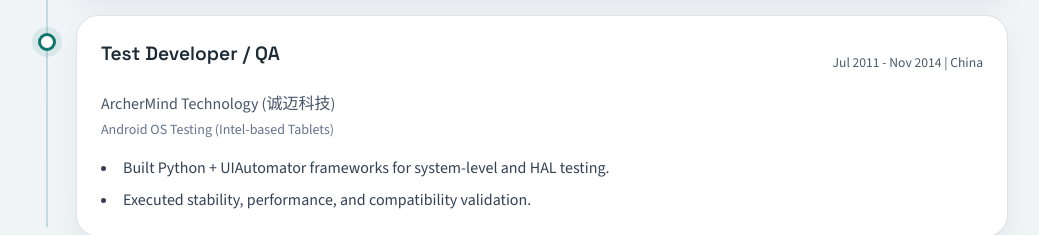
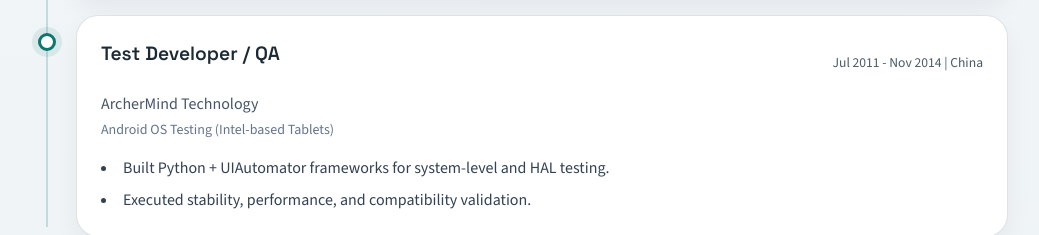
Before and after one commit to xyh421/xyh421.github.io, a plain HTML site: page index.html in a window 1280 px wide. Shown: the part 3469-3704 px from the top of the page, without its empty margins (120-1159 px from the left). Drawn offline with nearby package versions, Linux system fonts and the light colour scheme.

Commit message:
Remove Chinese company name from English ArcherMind entry

```diff
--- a/index.html
+++ b/index.html
@@ -326,7 +326,7 @@
               <h3 class="card-title" data-translate="exp7Title">Test Developer / QA</h3>
               <span class="timeline-date" data-translate="exp7Date">Jul 2011 - Nov 2014 | China</span>
             </div>
-            <p class="text-slate-600 mt-2" data-translate="exp7Company">ArcherMind Technology (诚迈科技)</p>
+            <p class="text-slate-600 mt-2" data-translate="exp7Company">ArcherMind Technology</p>
             <p class="text-sm text-slate-500 mt-1" data-translate="exp7Project">Android OS Testing (Intel-based Tablets)</p>
             <ul class="list-disc list-inside text-slate-700 space-y-2 mt-4">
               <li data-translate="exp7Li1">Built Python + UIAutomator frameworks for system-level and HAL testing.</li>
```
